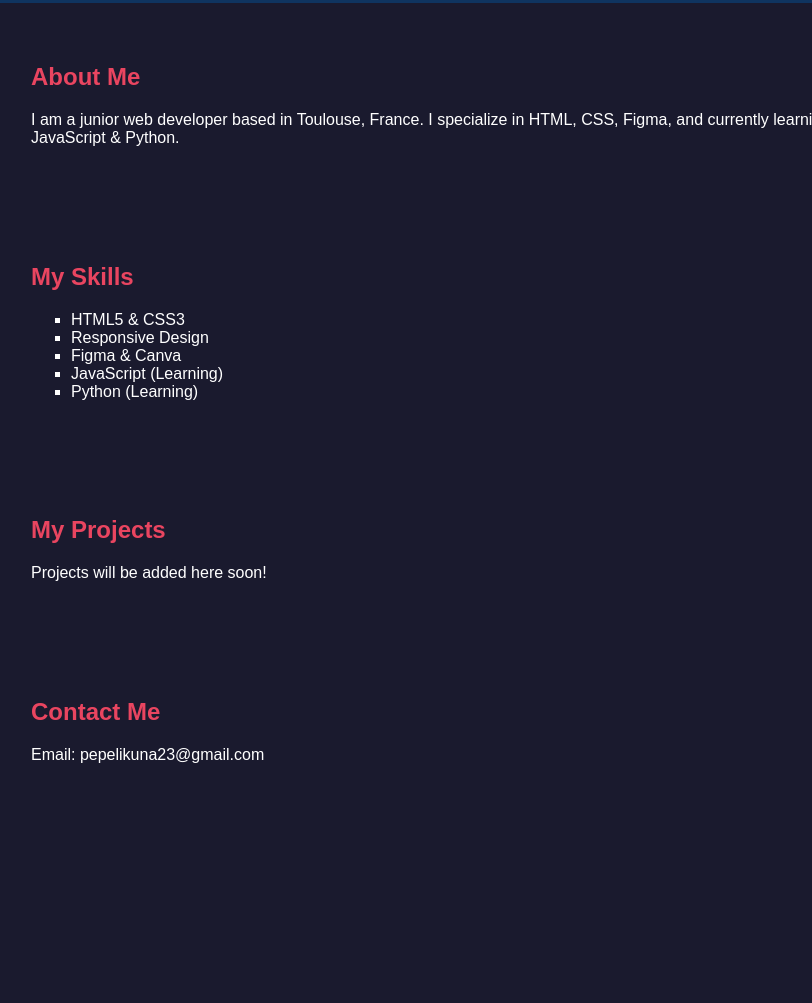
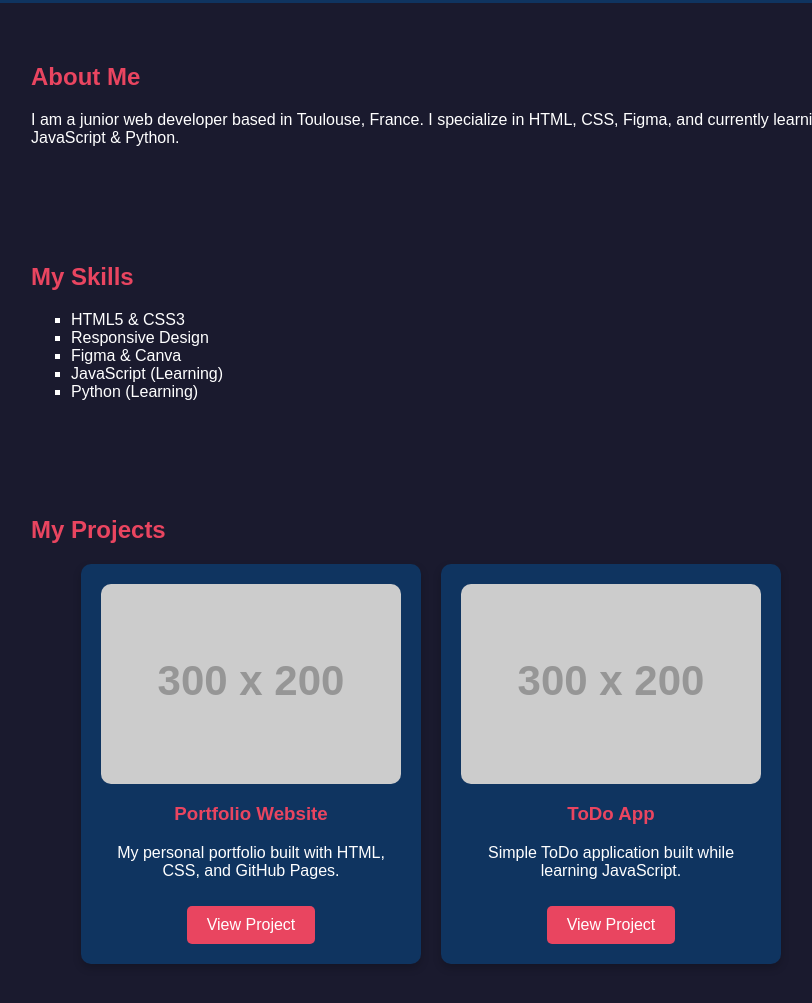
Before and after one commit to pepemarry/portfolio-v2, a plain HTML site: page index.html in a window 1280 px wide. Shown: the part 135-1138 px from the top of the page, without its empty margins (209-1021 px from the left). Before the commit the page ends 955 px from the top, so only its background shows below. Drawn offline with Linux system fonts and the light colour scheme; placeholder pictures from the web are drawn by us.

Commit message:
project cards

```diff
--- a/index.html
+++ b/index.html
@@ -17,8 +17,7 @@
       <a href="#contact">Contact</a>
     </nav>
   </header>
-
-  <section id="about">
+   <section id="about">
     <h2>About Me</h2>
     <p>I am a junior web developer based in Toulouse, France. I specialize in HTML, CSS, Figma, and currently learning JavaScript & Python.</p>
   </section>
@@ -34,15 +33,27 @@
     </ul>
   </section>
 
-  <section id="projects">
-    <h2>My Projects</h2>
-    <p>Projects will be added here soon!</p>
-  </section>
+ <section id="projects">
+  <h2>My Projects</h2>
 
-  <section id="contact">
-    <h2>Contact Me</h2>
-    <p>Email: pepelikuna23@gmail.com</p>
-  </section>
+  <div class="projects-container">
+
+    <div class="project-card">
+      <img src="https://via.placeholder.com/300x200" alt="Project 1">
+      <h3>Portfolio Website</h3>
+      <p>My personal portfolio built with HTML, CSS, and GitHub Pages.</p>
+      <a href="#" target="_blank">View Project</a>
+    </div>
+
+    <div class="project-card">
+      <img src="https://via.placeholder.com/300x200" alt="Project 2">
+      <h3>ToDo App</h3>
+      <p>Simple ToDo application built while learning JavaScript.</p>
+      <a href="#" target="_blank">View Project</a>
+    </div>
+
+  </div>
+</section>
 
 </body>
 </html>
--- a/style.css
+++ b/style.css
@@ -38,3 +38,47 @@ h2 {
 ul {
   list-style-type: square;
 }
+.projects-container {
+  display: flex;
+  gap: 20px;
+  flex-wrap: wrap;
+  justify-content: center;
+}
+
+.project-card {
+  background-color: #0f3460;
+  border-radius: 10px;
+  padding: 20px;
+  width: 300px;
+  text-align: center;
+  box-shadow: 0 4px 8px rgba(0,0,0,0.2);
+}
+
+.project-card img {
+  width: 100%;
+  border-radius: 10px;
+}
+
+.project-card h3 {
+  color: #e94560;
+  margin-top: 15px;
+}
+
+.project-card p {
+  color: #ffffff;
+}
+
+.project-card a {
+  display: inline-block;
+  margin-top: 10px;
+  padding: 10px 20px;
+  background-color: #e94560;
+  color: #ffffff;
+  border-radius: 5px;
+  text-decoration: none;
+  transition: 0.3s;
+}
+
+.project-card a:hover {
+  background-color: #d63447;
+}
```
